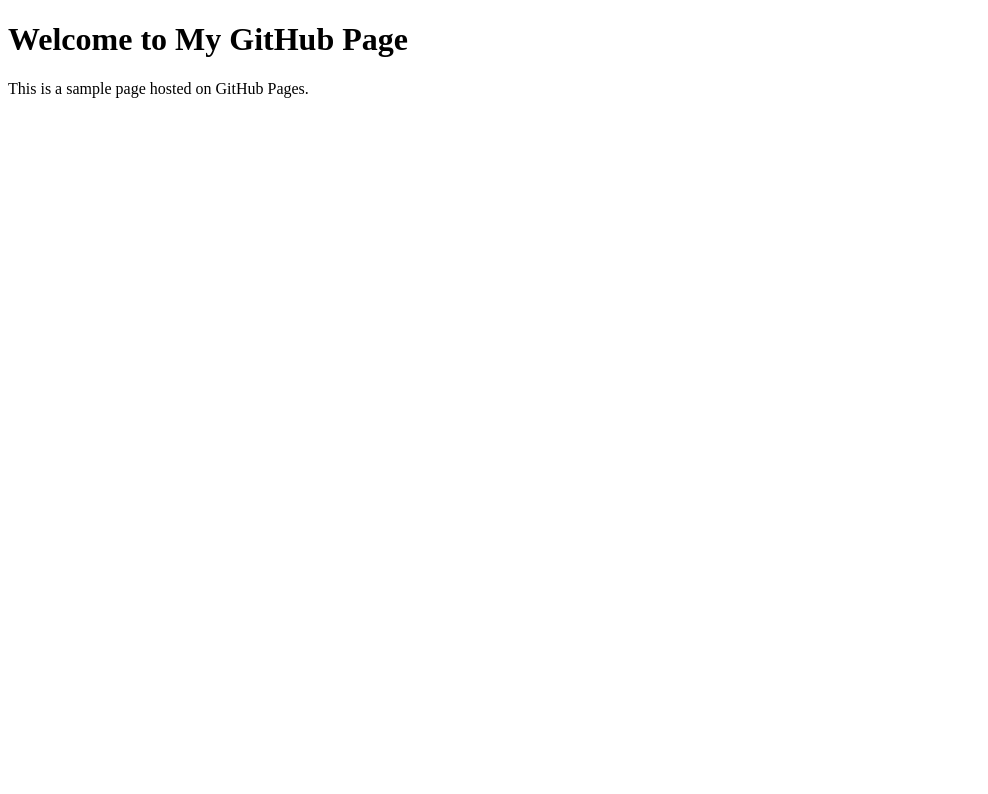
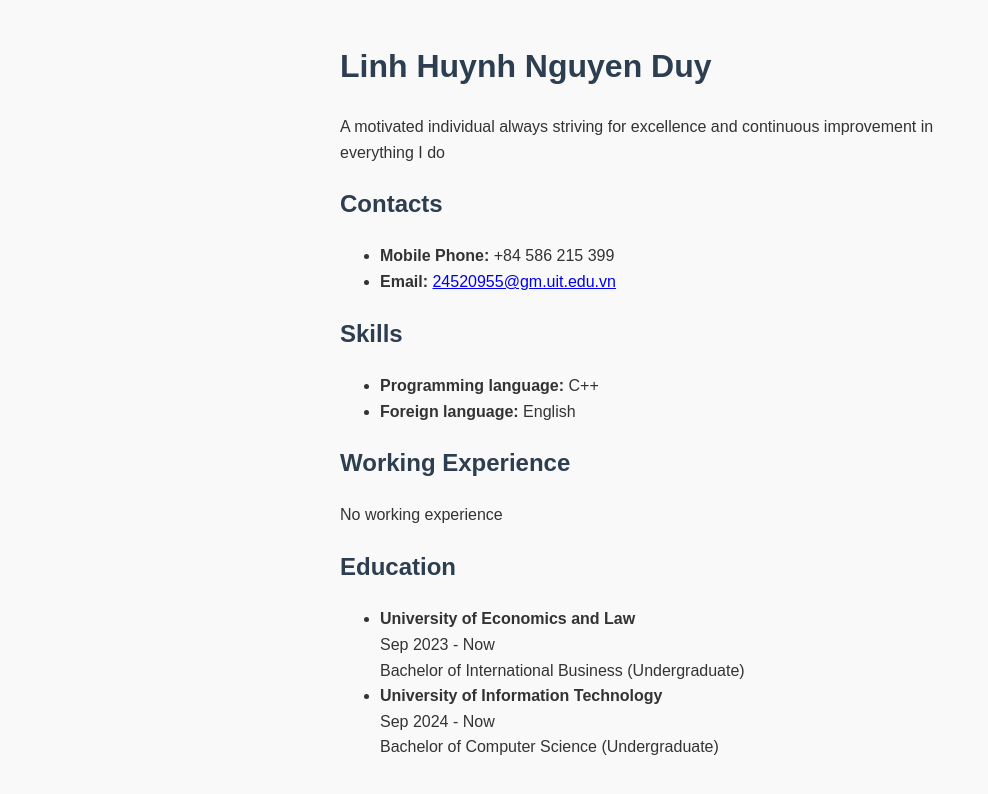
Before and after one commit to Duy-Linh-source/huynhnguyenduylinh.github.io, a plain HTML site: page index.html in a window 1280 px wide. Shown: the whole page, without its empty margins (0-988 px from the left). Drawn offline with Linux system fonts and the light colour scheme.

Commit message:
Update index.html

```diff
--- a/index.html
+++ b/index.html
@@ -3,10 +3,66 @@
 <head>
     <meta charset="UTF-8">
     <meta name="viewport" content="width=device-width, initial-scale=1.0">
-    <title>My GitHub Page</title>
+    <title>Linh Huynh Nguyen Duy - CV</title>
+    <style>
+        body {
+            font-family: Arial, sans-serif;
+            line-height: 1.6;
+            max-width: 600px;
+            margin: 0 auto;
+            padding: 20px;
+            color: #333;
+            background-color: #f9f9f9;
+        }
+        h1, h2 {
+            color: #2c3e50;
+        }
+        .section {
+            margin-bottom: 20px;
+        }
+    </style>
 </head>
 <body>
-    <h1>Welcome to My GitHub Page</h1>
-    <p>This is a sample page hosted on GitHub Pages.</p>
+    <header>
+        <h1>Linh Huynh Nguyen Duy</h1>
+        <p>A motivated individual always striving for excellence and continuous improvement in everything I do</p>
+    </header>
+
+    <section class="section">
+        <h2>Contacts</h2>
+        <ul>
+            <li><strong>Mobile Phone:</strong> +84 586 215 399</li>
+            <li><strong>Email:</strong> <a href="mailto:24520955@gm.uit.edu.vn">24520955@gm.uit.edu.vn</a></li>
+        </ul>
+    </section>
+
+    <section class="section">
+        <h2>Skills</h2>
+        <ul>
+            <li><strong>Programming language:</strong> C++</li>
+            <li><strong>Foreign language:</strong> English</li>
+        </ul>
+    </section>
+
+    <section class="section">
+        <h2>Working Experience</h2>
+        <p>No working experience</p>
+    </section>
+
+    <section class="section">
+        <h2>Education</h2>
+        <ul>
+            <li>
+                <strong>University of Economics and Law</strong><br>
+                Sep 2023 - Now<br>
+                Bachelor of International Business (Undergraduate)
+            </li>
+            <li>
+                <strong>University of Information Technology</strong><br>
+                Sep 2024 - Now<br>
+                Bachelor of Computer Science (Undergraduate)
+            </li>
+        </ul>
+    </section>
 </body>
 </html>
```
